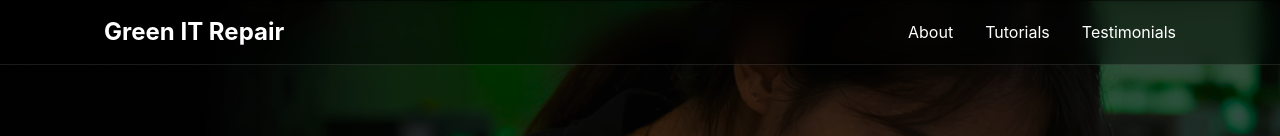
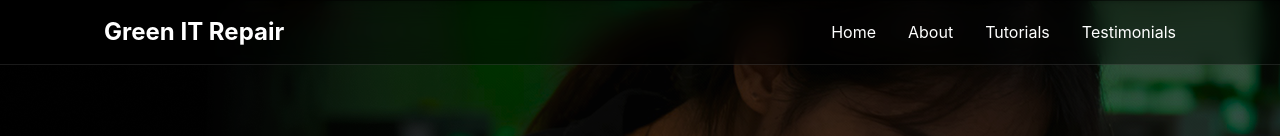
Before and after one commit to zuyasb24/DMWT_25WS_Gruppe11, a Next.js app: page / in a window 1280 px wide. Shown: the top 136 px of the page. Built offline with nearby package versions, Linux system fonts and the light colour scheme; no server answers; the database is empty.

Commit message:
Added home in the top navBar, made scroll smooth, added link to Tutorial when clicking CTA

```diff
--- a/app/components/layout/Header.tsx
+++ b/app/components/layout/Header.tsx
@@ -8,6 +8,9 @@ export default function Header() {
 
         {/* Navigation Links */}
         <div className="space-x-8">
+          <a href="#home" className="text-white hover:text-green-400 transition">
+            Home
+          </a>
           <a href="#about" className="text-white hover:text-green-400 transition">
             About
           </a>
--- a/app/components/sections/Hero/Hero.tsx
+++ b/app/components/sections/Hero/Hero.tsx
@@ -21,9 +21,12 @@ export default function Hero() {
           and reduce e-waste.
         </p>
 
-        <button className="bg-green-400 hover:bg-green-500 text-black font-semibold px-8 py-4 rounded-lg text-lg transition-all duration-300">
-          Get started
-        </button>
+        <a
+        href="#tutorials"
+        className="bg-green-400 hover:bg-green-500 text-black font-semibold px-8 py-4 rounded-lg text-lg transition-all duration-300 inline-block"
+        >
+        Get started
+        </a>
       </div>
     </section>
   );
--- a/app/globals.css
+++ b/app/globals.css
@@ -14,3 +14,7 @@ body {
   font-family: 'Inter', 'Helvetica Neue', Arial, sans-serif;
   color: #fff;
 }
+
+html {
+  scroll-behavior: smooth;
+}
```
